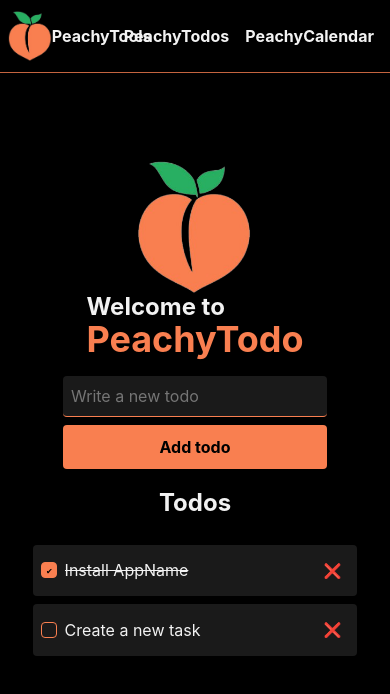
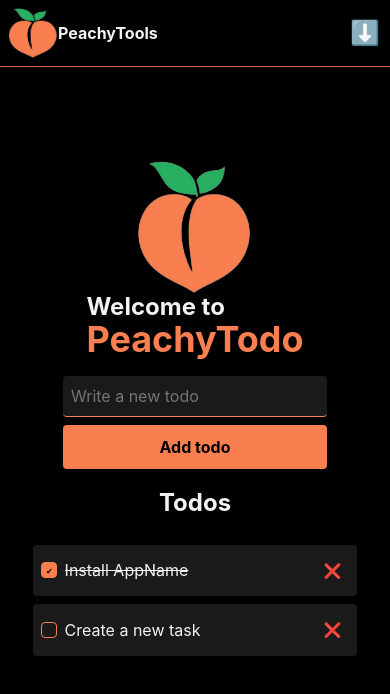
Before and after one commit to LyneQ/todo, a React (Vite) app: page / in a window 390 px wide. Shown: the top 694 px of the page. Built offline with nearby package versions, Linux system fonts and the light colour scheme.

Commit message:
Add responsive mobile menu
Introduced a collapsible navigation menu with a burger button for mobile devices. Updated styles and logic to hide/show navigation links based on screen width and user interaction. Improved responsiveness and usability for smaller screens.

```diff
--- a/src/Layouts/Nav.tsx
+++ b/src/Layouts/Nav.tsx
@@ -1,4 +1,22 @@
+import {useEffect, useRef, useState} from "react";
+
 export default function Nav() {
+
+    const [navLinksIsHidden, setnNavLinksIsHidden] = useState(false);
+
+    const showMenu = () => {
+        setnNavLinksIsHidden(!navLinksIsHidden);
+    }
+
+    const isOnMobile = useRef(window.innerWidth <= 480);
+
+    useEffect(() => {
+        if ( isOnMobile.current ) {
+            setnNavLinksIsHidden(isOnMobile.current);
+        }
+        window.addEventListener("resize",() => setnNavLinksIsHidden(window.innerWidth <= 480));
+    }, []);
+
     return (
         <nav id={"navbar"}>
             <div className={"logo-container"}>
@@ -6,7 +24,8 @@ export default function Nav() {
                      alt={"icon of PeachyTodo representing a peach"}/>
                 <h4 className={"appName"}>PeachyTools</h4>
             </div>
-            <ul>
+            <button onClick={showMenu} className={"burger"}>{ navLinksIsHidden ? '⬇️' : '⬆️'}</button>
+            <ul style={{ display: navLinksIsHidden && isOnMobile  ? 'none' : 'flex' }}>
                 <li><a href="/">PeachyTodos</a></li>
                 <li><a href="/calendar">PeachyCalendar</a></li>
             </ul>
--- a/src/assets/style/nav.scss
+++ b/src/assets/style/nav.scss
@@ -1,4 +1,5 @@
 @use "variables" as *;
+
 #navbar {
   display: flex;
   justify-content: space-between;
@@ -12,13 +13,26 @@
   border-bottom: 1px solid $primary-color-hover;
 
   position: fixed;
-  top:0;
+  top: 0;
+
+  .burger {
+    display: none;
+    cursor: pointer;
+    font-size: 1.5rem;
+    color: $font-color;
+    background-color: transparent;
+    padding: 0;
+    margin: 0;
+    @include media-query($breakpoint-sm) {
+      display: block;
+    }
+  }
 
   .logo-container {
     display: flex;
     flex-direction: row;
     align-items: center;
-        gap:0;
+    gap: 0;
   }
 
   img {
@@ -31,6 +45,24 @@
     list-style-type: none;
     padding: 0;
     margin: 0;
+
+
+    @include media-query($breakpoint-sm) {
+      display: none;
+        flex-direction: column;
+      place-items: center;
+        position: absolute;
+        top: 100%;
+      left: 0;
+        width: 100%;
+        background-color: $background-color;
+        border-bottom: 1px solid $primary-color-hover;
+    }
+
+    //@include media-query($breakpoint-md){
+    //  display: flex;
+    //  flex-direction: column;
+    //}
 
     li {
       padding: 0.5em;
```
Lines whose indentation alone changed are shown as unchanged.
